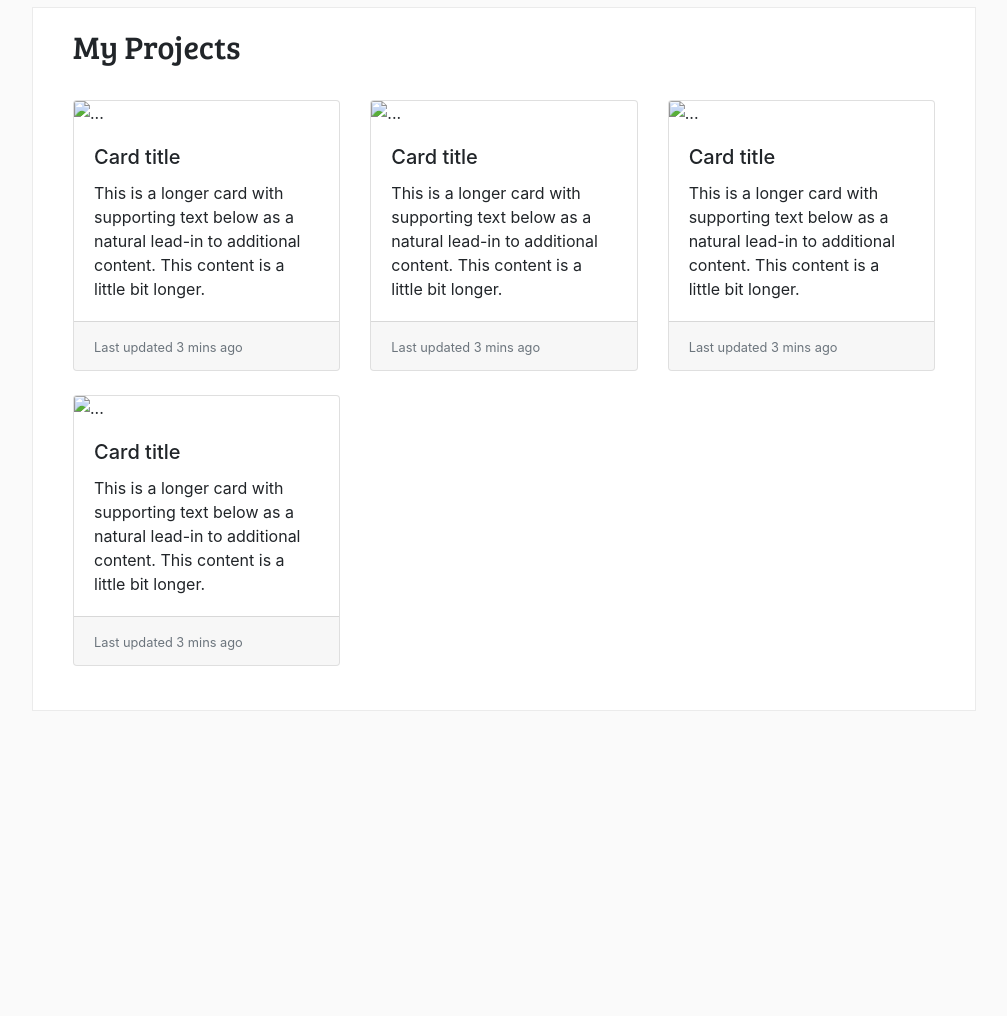
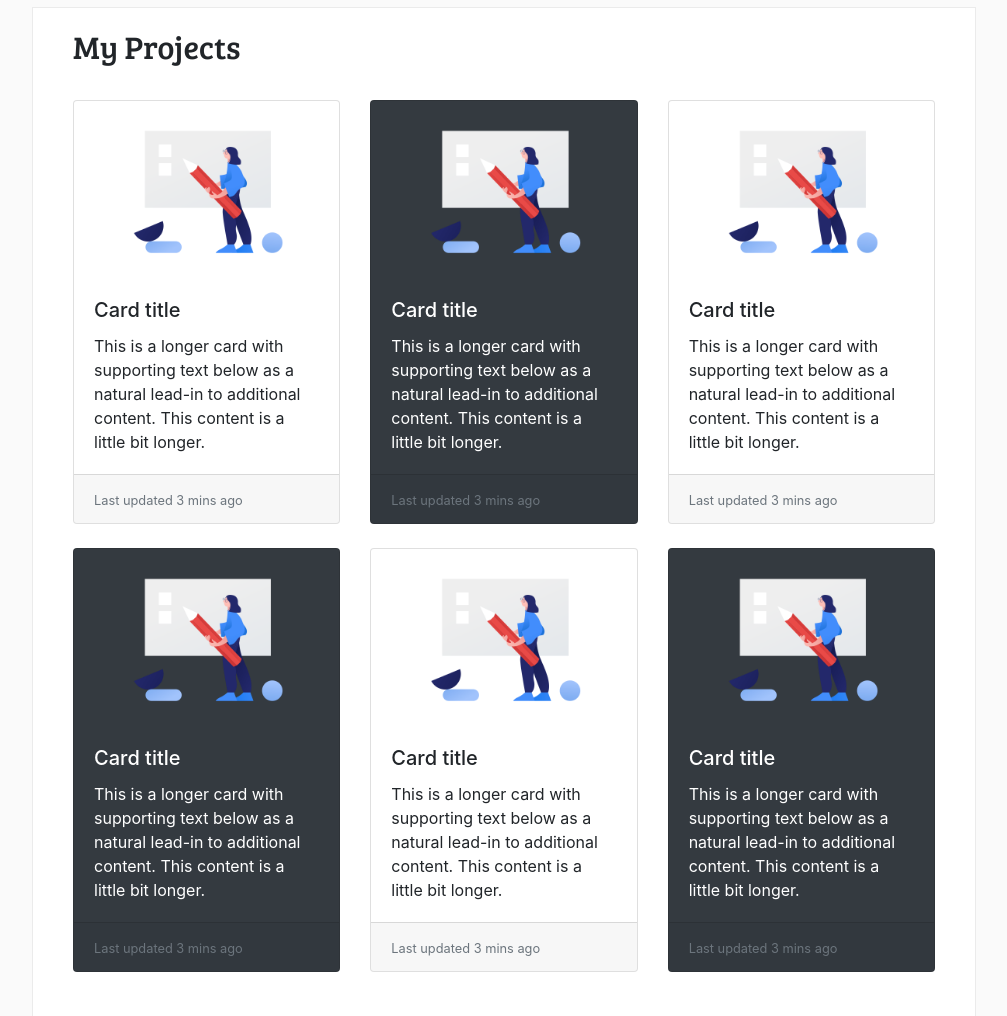
Before and after one commit to prishivgupta/skillstir, a plain HTML site: page profile.html in a window 1280 px wide. Shown: the part 891-1907 px from the top of the page, without its empty margins (136-1143 px from the left). Drawn offline with nearby package versions, Linux system fonts and the light colour scheme.

Commit message:
small changes

```diff
--- a/profile.html
+++ b/profile.html
@@ -539,7 +539,19 @@
 				<div class="row">
 					<div class="col-4 mb-4">
 						<div class="card h-100">
-							<img src="..." class="card-img-top" alt="...">
+							<img src="asset/loginPage.png" class="card-img-top" alt="...">
+							<div class="card-body">
+							<h5 class="card-title">Card title</h5>
+							<p class="card-text">This is a longer card with supporting text below as a natural lead-in to additional content. This content is a little bit longer.</p>
+							</div>
+							<div class="card-footer">
+								<small class="text-muted">Last updated 3 mins ago</small>
+							</div>
+						</div>
+					</div>
+					<div class="col-4 mb-4">
+						<div class="card h-100 bg-dark text-white">
+							<img src="asset/loginPage.png" class="card-img-top" alt="...">
 							<div class="card-body">
 							<h5 class="card-title">Card title</h5>
 							<p class="card-text">This is a longer card with supporting text below as a natural lead-in to additional content. This content is a little bit longer.</p>
@@ -551,7 +563,19 @@
 					</div>
 					<div class="col-4 mb-4">
 						<div class="card h-100">
-							<img src="..." class="card-img-top" alt="...">
+							<img src="asset/loginPage.png" class="card-img-top" alt="...">
+							<div class="card-body">
+							<h5 class="card-title">Card title</h5>
+							<p class="card-text">This is a longer card with supporting text below as a natural lead-in to additional content. This content is a little bit longer.</p>
+							</div>
+							<div class="card-footer">
+								<small class="text-muted">Last updated 3 mins ago</small>
+							</div>
+						</div>
+					</div>
+					<div class="col-4 mb-4">
+						<div class="card h-100 bg-dark text-white">
+							<img src="asset/loginPage.png" class="card-img-top" alt="...">
 							<div class="card-body">
 							<h5 class="card-title">Card title</h5>
 							<p class="card-text">This is a longer card with supporting text below as a natural lead-in to additional content. This content is a little bit longer.</p>
@@ -563,7 +587,7 @@
 					</div>
 					<div class="col-4 mb-4">
 						<div class="card h-100">
-							<img src="..." class="card-img-top" alt="...">
+							<img src="asset/loginPage.png" class="card-img-top" alt="...">
 							<div class="card-body">
 							<h5 class="card-title">Card title</h5>
 							<p class="card-text">This is a longer card with supporting text below as a natural lead-in to additional content. This content is a little bit longer.</p>
@@ -574,8 +598,8 @@
 						</div>
 					</div>
 					<div class="col-4 mb-4">
-						<div class="card h-100">
-							<img src="..." class="card-img-top" alt="...">
+						<div class="card h-100 bg-dark text-white">
+							<img src="asset/loginPage.png" class="card-img-top" alt="...">
 							<div class="card-body">
 							<h5 class="card-title">Card title</h5>
 							<p class="card-text">This is a longer card with supporting text below as a natural lead-in to additional content. This content is a little bit longer.</p>
```
